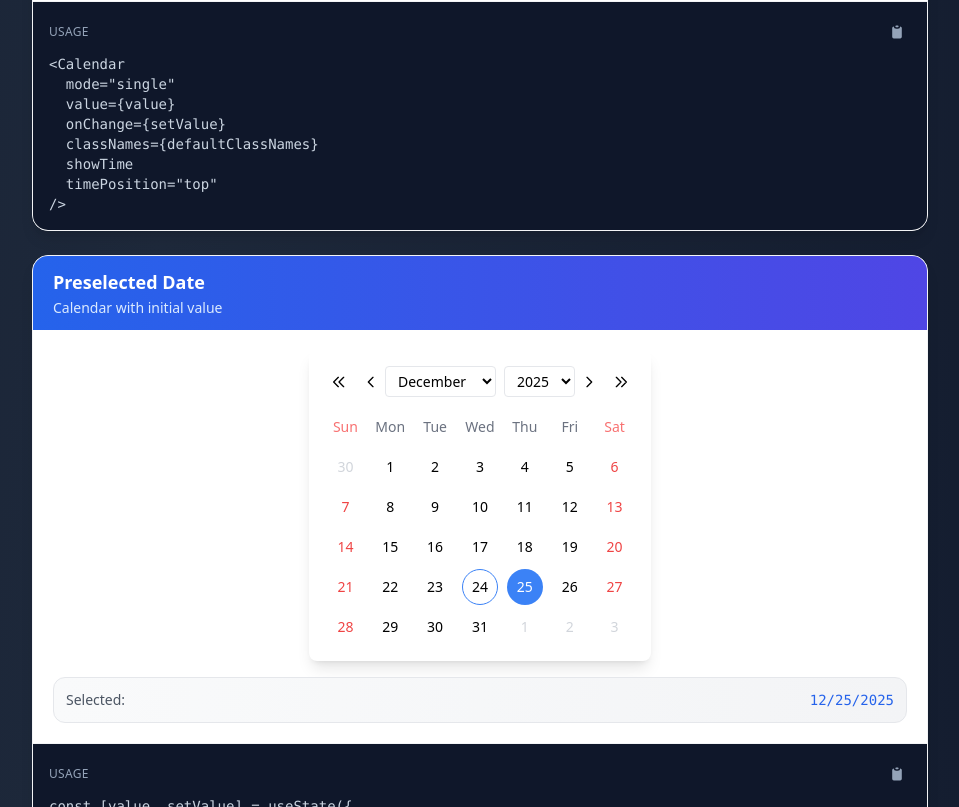
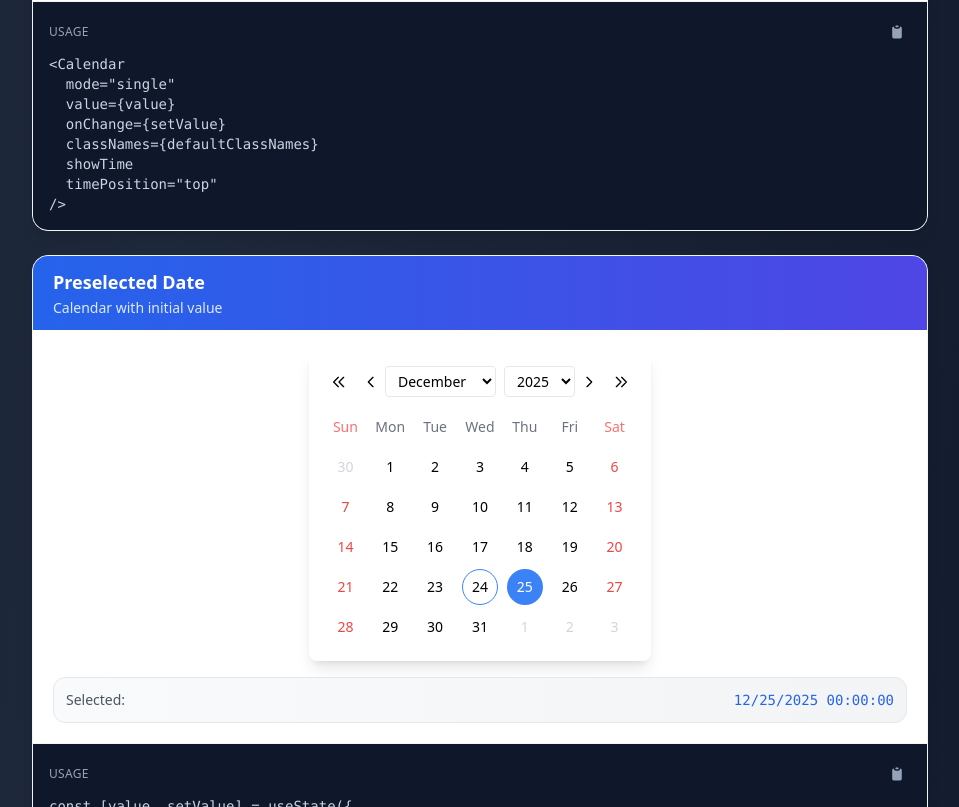
Before and after one commit to vakac995/react-calendar, a React (Vite) app: page / in a window 1280 px wide. Shown: the part 11193-12000 px from the top of the page, without its empty margins (160-1119 px from the left). Built offline with nearby package versions, Linux system fonts and the light colour scheme.

Commit message:
Refactor time handling in Calendar and ValueDisplay components for improved clarity and consistency

```diff
--- a/src/App.tsx
+++ b/src/App.tsx
@@ -95,11 +95,11 @@ function ValueDisplay<TMode extends SelectionMode>({
   const formatDateTime = (dtv: DateTimeValue | null): string => {
     if (!dtv) return "—";
     const date = dtv.date.toLocaleDateString();
-    if (dtv.time) {
-      const time = `${String(dtv.time.hours).padStart(2, "0")}:${String(dtv.time.minutes).padStart(2, "0")}:${String(dtv.time.seconds).padStart(2, "0")}`;
-      return `${date} ${time}`;
-    }
-    return date;
+    const hours = dtv.time?.hours ?? 0;
+    const minutes = dtv.time?.minutes ?? 0;
+    const seconds = dtv.time?.seconds ?? 0;
+    const time = `${String(hours).padStart(2, "0")}:${String(minutes).padStart(2, "0")}:${String(seconds).padStart(2, "0")}`;
+    return `${date} ${time}`;
   };
 
   if (mode === "single") {
@@ -512,13 +512,16 @@ function BookingCalendarDemo(): React.ReactElement {
 
 function ControlledRangeDemo(): React.ReactElement {
   // Initialize with current week (Sunday to Saturday)
-  const getThisWeek = () => {
+  const getThisWeek = (): DateRangeValue => {
     const today = new Date();
     const startOfWeek = new Date(today);
     startOfWeek.setDate(today.getDate() - today.getDay());
     const endOfWeek = new Date(startOfWeek);
     endOfWeek.setDate(startOfWeek.getDate() + 6);
-    return { start: { date: startOfWeek }, end: { date: endOfWeek } };
+    return {
+      start: { date: startOfWeek, time: { hours: 0, minutes: 0, seconds: 0 } },
+      end: { date: endOfWeek, time: { hours: 23, minutes: 59, seconds: 59 } },
+    };
   };
 
   const [value, setValue] = useState<DateRangeValue>(getThisWeek());
--- a/src/calendar/Calendar.tsx
+++ b/src/calendar/Calendar.tsx
@@ -153,13 +153,15 @@ function CalendarComponent<TMode extends SelectionMode = "single">(
       } else {
         // Range mode
         const currentRange = rangeValue ?? { start: null, end: null };
+        const startTime: TimeValue = { hours: 0, minutes: 0, seconds: 0 };
+        const endTime: TimeValue = { hours: 23, minutes: 59, seconds: 59 };
 
         if (rangeSelectState === "start" || (currentRange.start && currentRange.end)) {
           // Starting new selection or resetting
           const newValue: DateRangeValue = {
             start: {
               date: day.date,
-              time: showTime ? { hours: 0, minutes: 0, seconds: 0 } : undefined,
+              time: showTime ? startTime : undefined,
             },
             end: null,
           };
@@ -171,28 +173,28 @@ function CalendarComponent<TMode extends SelectionMode = "single">(
           let finalStart = currentRange.start!;
           let finalEnd: DateTimeValue = {
             date: day.date,
-            time: showTime ? { hours: 23, minutes: 59, seconds: 59 } : undefined,
+            time: endTime,
           };
 
           // Handle same day selection
           if (isSameDay(startDate, day.date)) {
             finalStart = {
               date: startDate,
-              time: showTime ? { hours: 0, minutes: 0, seconds: 0 } : undefined,
+              time: showTime ? startTime : undefined,
             };
             finalEnd = {
               date: day.date,
-              time: showTime ? { hours: 23, minutes: 59, seconds: 59 } : undefined,
+              time: endTime,
             };
           } else if (day.date < startDate) {
             // Swap if end is before start
             finalEnd = {
               ...finalStart,
-              time: showTime ? { hours: 23, minutes: 59, seconds: 59 } : undefined,
+              time: endTime,
             };
             finalStart = {
               date: day.date,
-              time: showTime ? { hours: 0, minutes: 0, seconds: 0 } : undefined,
+              time: showTime ? startTime : undefined,
             };
           }
 
@@ -288,7 +290,7 @@ function CalendarComponent<TMode extends SelectionMode = "single">(
           },
           end: {
             date: lastDay.date,
-            time: showTime ? { hours: 23, minutes: 59, seconds: 59 } : undefined,
+            time: { hours: 23, minutes: 59, seconds: 59 },
           },
         };
         updateValue(newValue as CalendarValue<TMode>);
```
